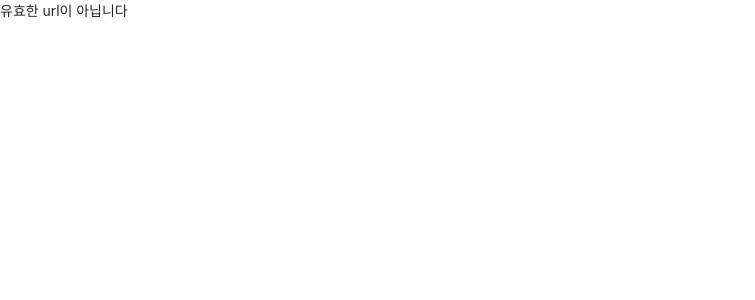
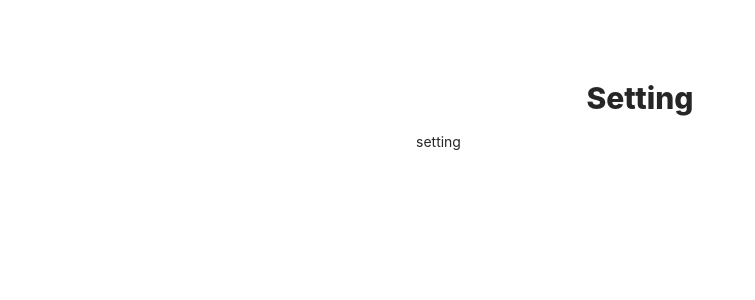
Before and after one commit to jch1223/user-service, a React (Create React App) app: page /setting in a window 1280 px wide. Shown: the top 300 px of the page, without its empty margins (0-755 px from the left). Built offline with nearby package versions, Linux system fonts and the light colour scheme.

Commit message:
feat: 비밀 변호 변경 페이지로 이동

```diff
--- a/src/components/auth/LogOut.tsx
+++ b/src/components/auth/LogOut.tsx
@@ -30,7 +30,7 @@ function LogOut() {
   }, [navigate, data]);
 
   return (
-    <Button isLoading={isLoading} onClick={() => mutate()}>
+    <Button className="bg-white text-red-500 py-0" isLoading={isLoading} onClick={() => mutate()}>
       LogOut
     </Button>
   );
--- /dev/null
+++ b/src/components/user/Info/ChangePassword.tsx
@@ -0,0 +1,15 @@
+import { Link } from 'react-router-dom';
+import { SettingOutlined } from '@ant-design/icons';
+import { Tooltip } from 'antd';
+
+function ChangePassword() {
+  return (
+    <Tooltip title="change password" arrowPointAtCenter>
+      <Link to={'/setting'}>
+        <SettingOutlined />
+      </Link>
+    </Tooltip>
+  );
+}
+
+export default ChangePassword;
--- a/src/components/user/Info.tsx
+++ b/src/components/user/Info/Info.tsx
@@ -1,8 +1,10 @@
 import { Avatar, Card } from 'antd';
 import Meta from 'antd/lib/card/Meta';
-import { UserInfoSuccess } from '../../api/types';
 
-import LogOut from '../auth/LogOut';
+import { UserInfoSuccess } from '../../../api/types';
+
+import LogOut from '../../auth/LogOut';
+import ChangePassword from './ChangePassword';
 
 interface UserInfoProps {
   userInfo: UserInfoSuccess | null;
@@ -11,7 +13,7 @@ interface UserInfoProps {
 
 function Info({ userInfo, isLoading }: UserInfoProps) {
   return (
-    <Card actions={[<LogOut key="logOut" />]} loading={isLoading}>
+    <Card actions={[<LogOut key="logOut" />, <ChangePassword key="setting" />]} loading={isLoading}>
       <Meta
         avatar={<Avatar size={64} src={userInfo?.profileImage} alt="profileImage" />}
         title={userInfo?.name}
--- a/src/pages/Routes.tsx
+++ b/src/pages/Routes.tsx
@@ -2,6 +2,7 @@ import { Routes as ReactRouterRoutes, Route } from 'react-router-dom';
 
 import HomePage from './HomePage';
 import UserInfoPage from './UserInfoPage';
+import SettingPage from './SettingPage';
 import NotFoundPage from './NotFoundPage';
 
 export const Routes = () => {
@@ -9,6 +10,7 @@ export const Routes = () => {
     <ReactRouterRoutes>
       <Route path={'/'} element={<HomePage />} />
       <Route path={'/user-info'} element={<UserInfoPage />} />
+      <Route path={'/setting'} element={<SettingPage />} />
       <Route path="*" element={<NotFoundPage />} />
     </ReactRouterRoutes>
   );
--- /dev/null
+++ b/src/pages/SettingPage.tsx
@@ -0,0 +1,7 @@
+import Layout from './Layout';
+
+function SettingPage() {
+  return <Layout title={'Setting'}>setting</Layout>;
+}
+
+export default SettingPage;
--- a/src/pages/UserInfoPage.tsx
+++ b/src/pages/UserInfoPage.tsx
@@ -6,7 +6,7 @@ import { UserInfoSuccess } from '../api/types';
 import useFetch from '../hooks/useFetch';
 
 import Layout from './Layout';
-import Info from '../components/user/Info';
+import Info from '../components/user/Info/Info';
 
 function UserInfoPage() {
   const accessToken = localStorage.getItem('accessToken');
```
